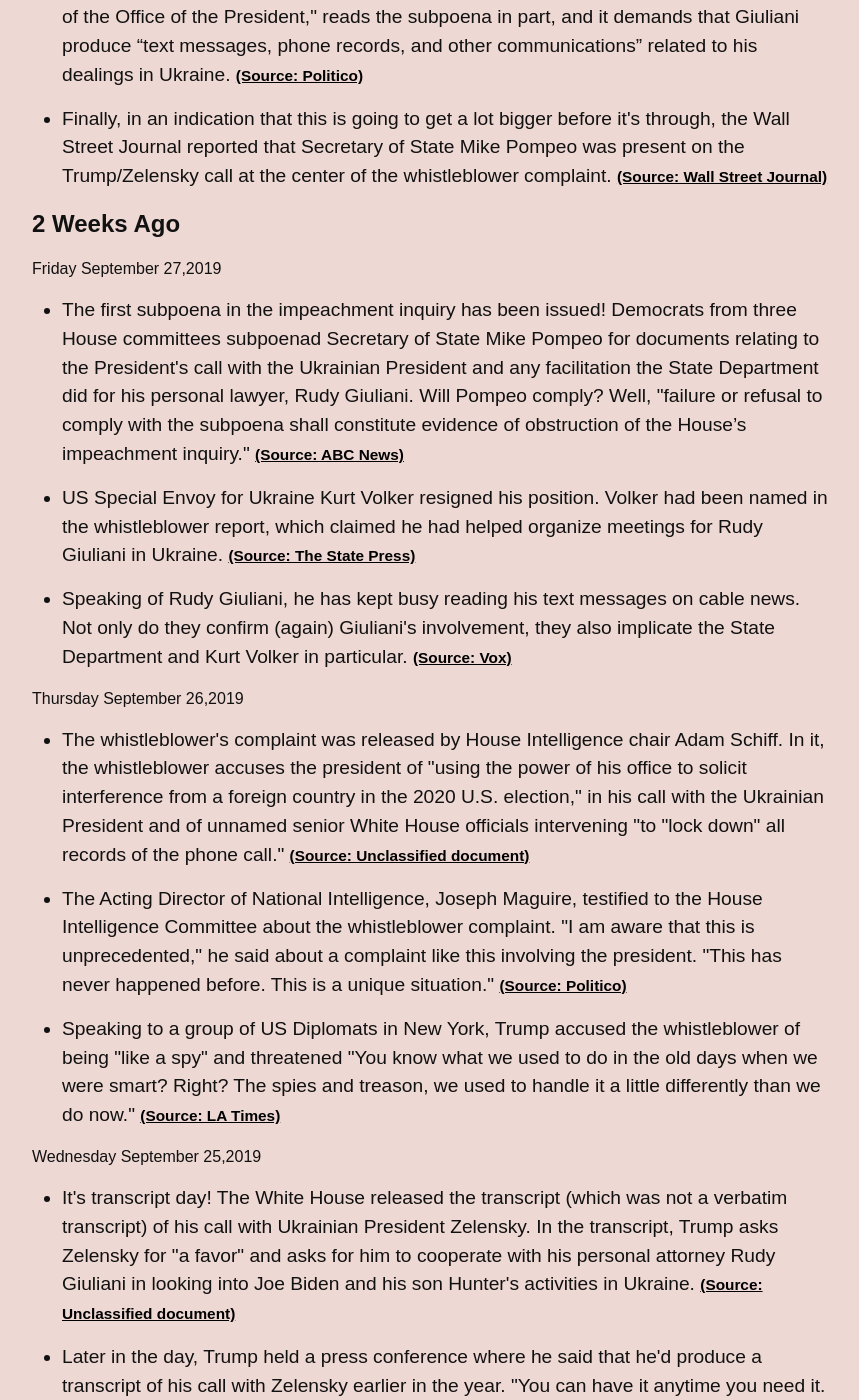
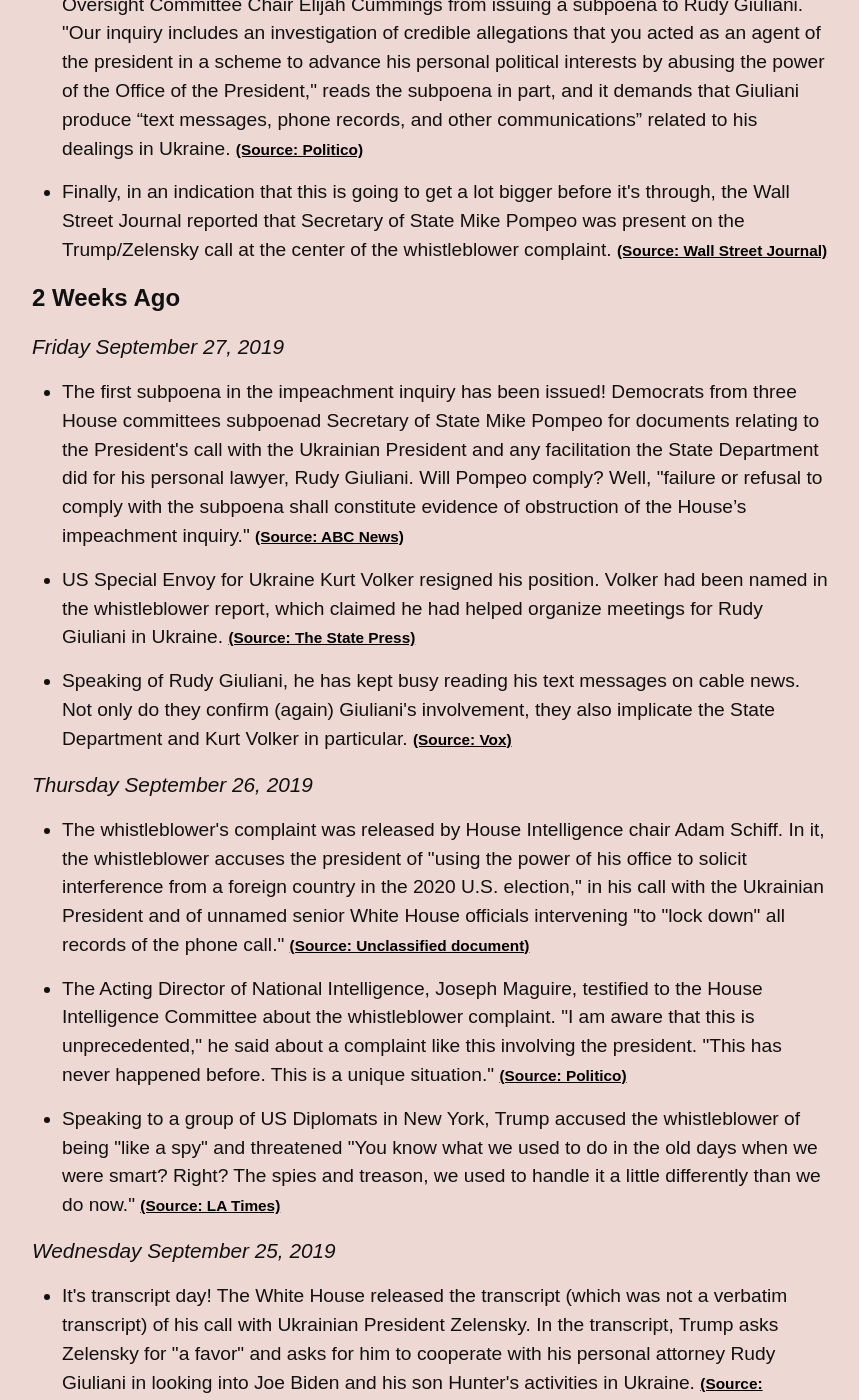
Before and after one commit to dansinker/impeachment.fyi, a Jekyll site: the page built from archive.md, in a window 1280 px wide and 1400 px high, scrolled down 7588 px. Shown: the whole window, without its empty margins (268-1127 px from the left). Built offline with Jekyll 4.4.1, drawn with Linux system fonts in a browser that asks for light colours; nearby versions of some CDN libraries; some web fonts are replaced; comment, search, counter and statistics services are not loaded; some of the changed text lies outside the part shown.

Commit message:
fix: basic markup for archives and minor style adjustment for date

```diff
--- a/archive.md
+++ b/archive.md
@@ -15,37 +15,40 @@ layout: home
     {% for week in weeks %}
     {% assign week_num = current_week | minus:week | plus:0 %}
       {% if week_num == 0 %}
+        <section class="week">
         <h3>This Week</h3>
         {% for new in site.data.news.news %}
           {% assign news_week = new.date | date: "%W" | plus: 0 %}
           {% if current_week == news_week %}
-            <div>
-              <h4>{{ new.date | date: "%A %B %d,%Y" }}</h4>
+            <article class="day">
+              <time>{{ new.date | date: "%A %B %d, %Y" }}</time>
               <ul>
               {% for today in new.todays %}
                   <li>{{ today.item }} <span class="small"><a href="{{ today.url }}">(Source: {{ today.source }})</a></span></li>
               {% endfor %}
             </ul>
-            </div>
+            </article>
           {% endif %}
         {% endfor %}
+        </section>
       {% else %}
+      <section class="week">
       <h3>{{week_num}} Weeks Ago</h3>
       {% for new in site.data.news.news %}
           {% assign news_week = new.date | date: "%W" | plus: 0 %}
           {% assign week_dif = current_week | minus: news_week | plus:0 %}
           {% if week_dif == week_num %}
-            <div>
-              <h4>{{ new.date | date: "%A %B %d,%Y" }}</h4>
+            <article class="day">
+              <time>{{ new.date | date: "%A %B %d, %Y" }}</time>
               <ul>
               {% for today in new.todays %}
                   <li>{{ today.item }} <span class="small"><a href="{{ today.url }}">(Source: {{ today.source }})</a></span></li>
               {% endfor %}
             </ul>
-            </div>
+            </article>
           {% endif %}
         {% endfor %}
-
+        </section>
       {% endif %}
     {% endfor %}
   </div>
--- a/assets/main.scss
+++ b/assets/main.scss
@@ -210,3 +210,13 @@ div.list {
 }
 
 }
+
+.day time {
+  font-size: 1.3em;
+  font-style: italic;
+  margin-bottom: 1em;
+}
+
+.day ul {
+  padding-top: 1em;
+}
```
